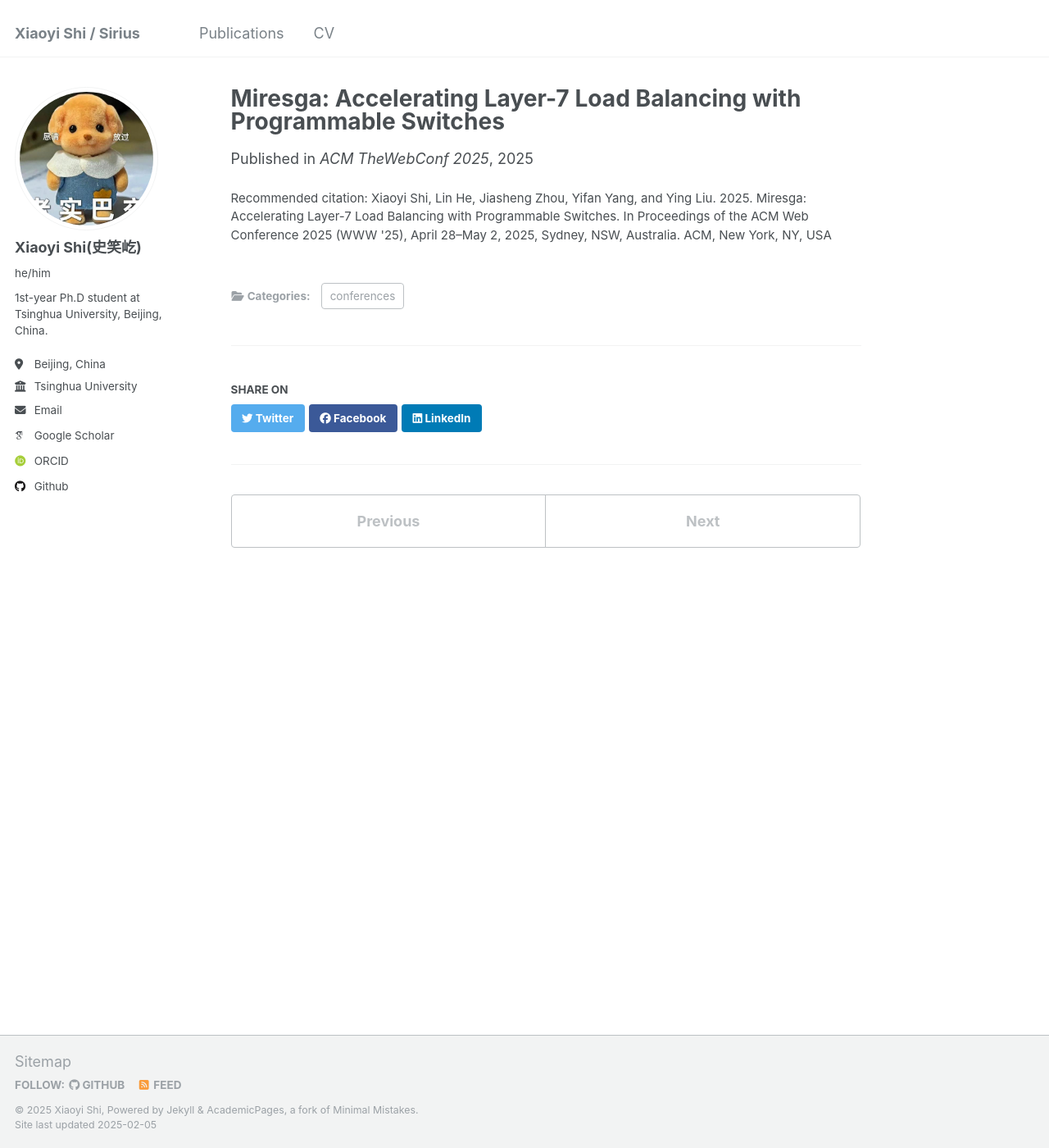
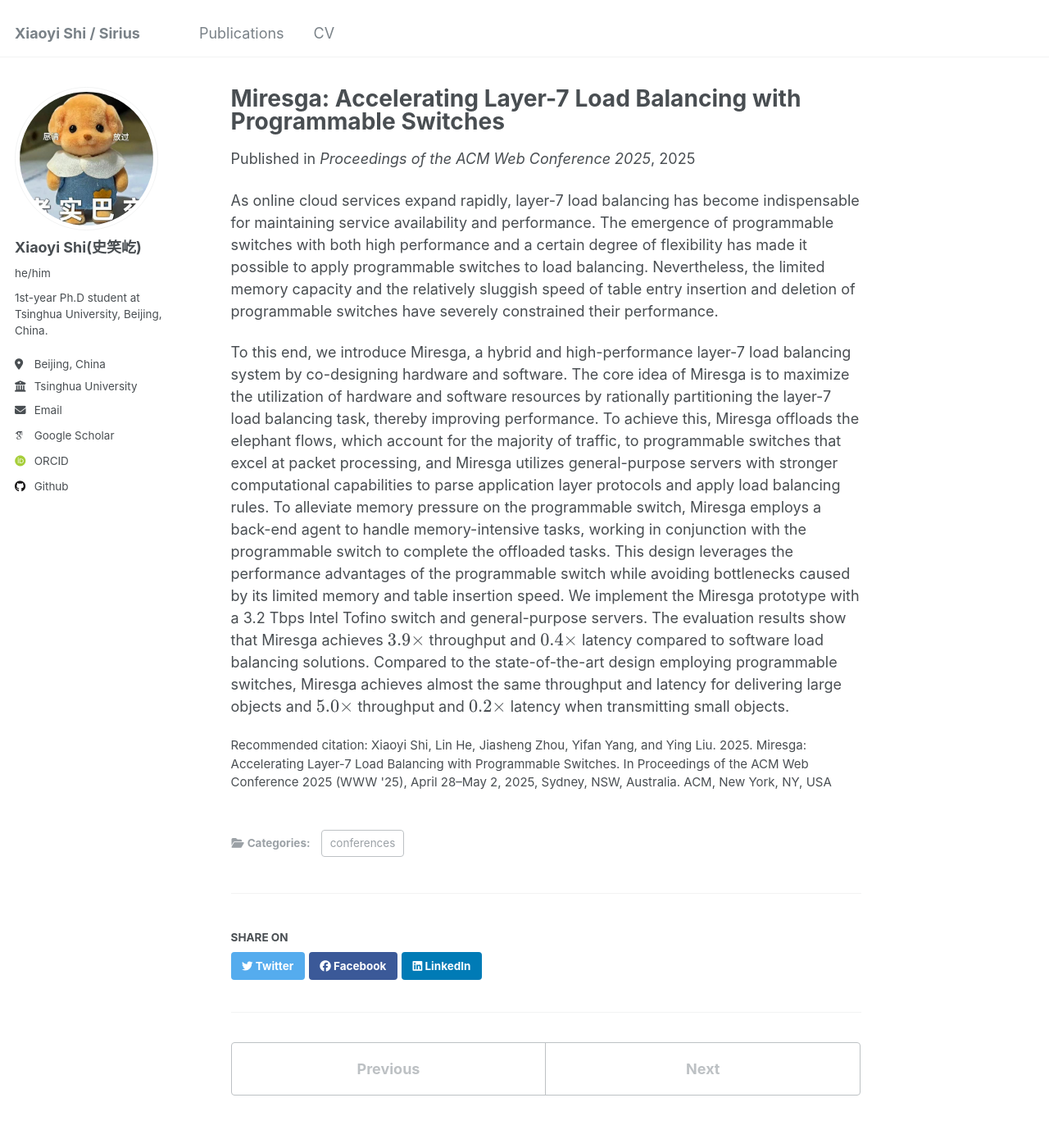
Before and after one commit to Sirius-sxy/Sirius-sxy.github.io, a Jekyll site: the page built from _publications/paper4.md, in a window 1280 px wide and 1400 px high. Shown: the whole window at 82% size. Built offline with Jekyll 4.4.1, drawn with Linux system fonts in a browser that asks for light colours; some web fonts are replaced.

Commit message:
Update Miresga Abstract

```diff
--- a/_publications/paper4.md
+++ b/_publications/paper4.md
@@ -4,8 +4,14 @@ collection: publications
 category: conferences
 permalink: /publication/paper4
 date: 2025-4-28
-venue: 'ACM TheWebConf 2025'
+venue: 'Proceedings of the ACM Web Conference 2025'
 #slidesurl: #'http://academicpages.github.io/files/slides1.pdf'
 #paperurl: 'https://sirius-sxy.github.io/files/L7LB_poster.pdf'
 citation: "Xiaoyi Shi, Lin He, Jiasheng Zhou, Yifan Yang, and Ying Liu. 2025. Miresga: Accelerating Layer-7 Load Balancing with Programmable Switches. In Proceedings of the ACM Web Conference 2025 (WWW '25), April 28–May 2, 2025, Sydney, NSW, Australia. ACM, New York, NY, USA"
 ---
+
+As online cloud services expand rapidly, layer-7 load balancing has become indispensable for maintaining service availability and performance. The emergence of programmable switches with both high performance and a certain degree of flexibility has made it possible to apply programmable switches to load balancing. Nevertheless, the limited memory capacity and the relatively sluggish speed of table entry insertion and deletion of programmable switches have severely constrained their performance.
+
+  To this end, we introduce Miresga, a hybrid and high-performance layer-7 load balancing system by co-designing hardware and software.
+  The core idea of Miresga is to maximize the utilization of hardware and software resources by rationally partitioning the layer-7 load balancing task, thereby improving performance. To achieve this, Miresga offloads the elephant flows, which account for the majority of traffic, to programmable switches that excel at packet processing, and Miresga utilizes general-purpose servers with stronger computational capabilities to parse application layer protocols and apply load balancing rules. To alleviate memory pressure on the programmable switch, Miresga employs a back-end agent to handle memory-intensive tasks, working in conjunction with the programmable switch to complete the offloaded tasks. This design leverages the performance advantages of the programmable switch while avoiding bottlenecks caused by its limited memory and table insertion speed.
+  We implement the Miresga prototype with a 3.2 Tbps Intel Tofino switch and general-purpose servers. The evaluation results show that Miresga achieves \\(3.9\times\\) throughput and \\(0.4\times\\) latency compared to software load balancing solutions. Compared to the state-of-the-art design employing programmable switches, Miresga achieves almost the same throughput and latency for delivering large objects and \\(5.0\times\\) throughput and \\(0.2\times\\) latency when transmitting small objects.
```
Also changed, not shown: 2 other files.
